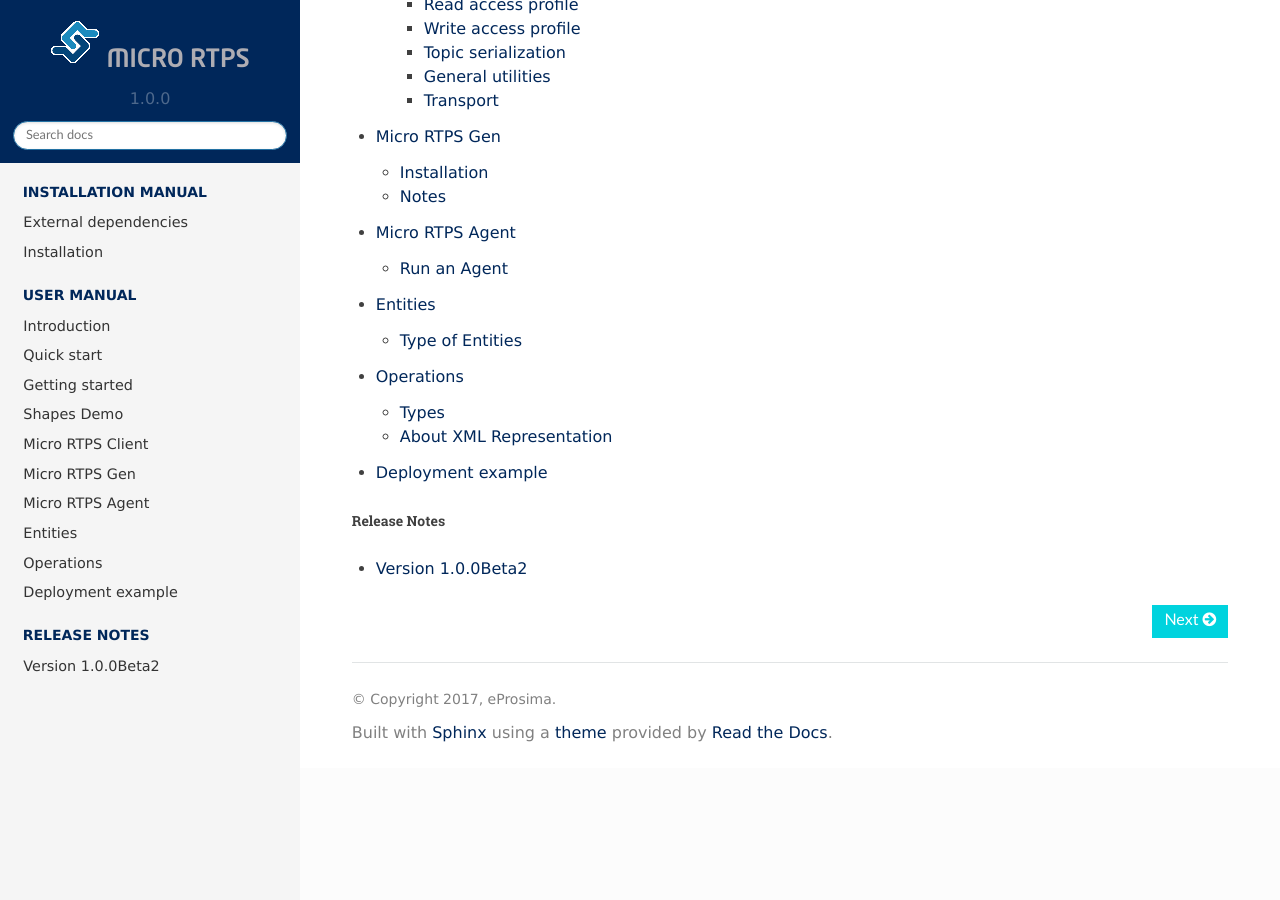
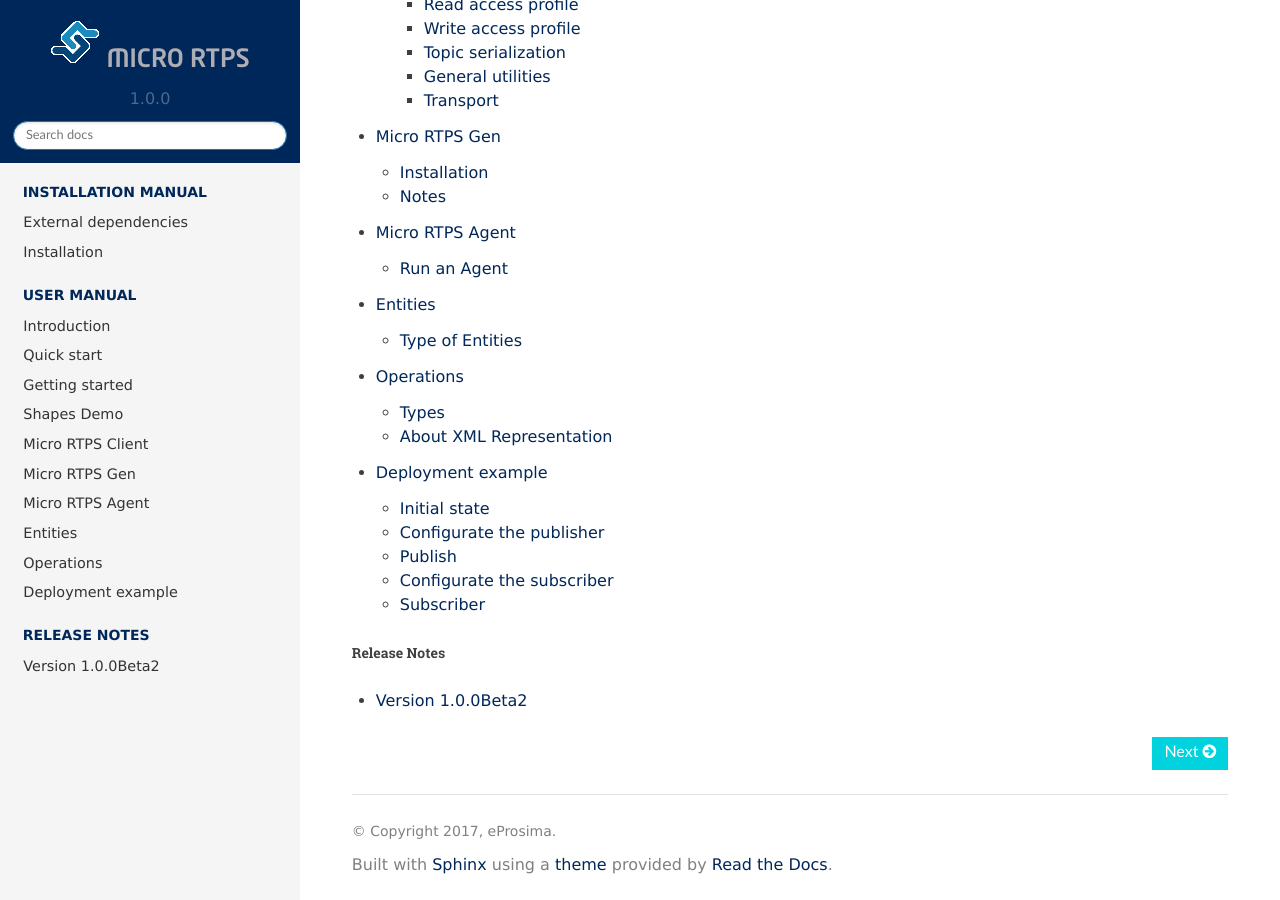
Before and after one commit to eProsima/Micro-XRCE-DDS-docs, a Sphinx documentation site: the page built from docs/index.rst, in a window 1280 px wide and 900 px high, scrolled down 2581 px. Built offline with Sphinx 7.4.7 and the Read the Docs theme 2.0.0, drawn with Linux system fonts in a browser that asks for light colours; before the commit the page ends 3349 px from its top, so only the background shows below that.

Commit message:
Refs #3257. Changes for merge request.

```diff
--- a/docs/deployment.rst
+++ b/docs/deployment.rst
@@ -4,59 +4,73 @@
 ==================
 
 This part will show how to deploy a system using *Micro RTPS* in a real enviroment.
-An example of this, can be found into ``examples/Deployment`` folder.
+An example of this can be found into ``examples/Deployment`` folder.
 
 Previous tutorials are based in `all in one` examples, that is, examples that create entities, publish or subscribe and then delete the resources.
-A possible real purpose of this, consists in differentiate the logic of `creating entities` and the actions of `publishing and subscribing`.
+One possible real purpose of this, consists in differentiate the logic of `creating entities` and the actions of `publishing and subscribing`.
 This can be done creating two differents clients.
-One for configurating the entities in the agent, and run possibly only once.
-And other/s, that logs in with the same session as the configure client (sharing the entities) and only publishes or subscribes data.
+One for configurating the entities in the agent, and run possibly once, only for creating the entities at configuration time.
+And other/s, that logs in the same session as the configure client (sharing the entities) and only publishes or subscribes data.
 
-This way allow to create easy clients in production only with te purpose of send and receive data.
-Related to it, exists the concept of `profile` that allow to build the client library only with the behavior choosen.
+This way allow to create easy clients in production only with the purpose of send and receive data.
+Related to it, exists the concept of `profile` that allow to build the client library only with the behavior choosen (only publish or only suscribe, for example).
 See :ref:`micro_rtps_client_label` for more information about this.
 
-The following shows an example about how to configure the enviroment using a `configurator client`.
+Next diagram shows an example about how to configure the enviroment using a `configurator client`.
 
-.. image:: images/deployment_0.svg
-    :width: 600 px
-    :align: center
+Initial state
+-------------
+
+    .. image:: images/deployment_0.svg
+        :width: 600 px
+        :align: center
 
 The enviroment contains two agents (is perfectly possible to use only one agent too), and two clients, one for publishing and other subscribing.
 
-.. image:: images/deployment_1.svg
-    :width: 600 px
-    :align: center
 
-The agent `A` is started (or could be already started and working with another clients).
-In this state a `configurator client` is connected to this agent with the `client key` that will be used by the future `publisher client` (0xAABBCCDD)
-Once a session is logged in, the `configurator client` creates the necesary entities for the `publisher client`.
+Configurate the publisher
+-------------------------
+
+    .. image:: images/deployment_1.svg
+        :width: 600 px
+        :align: center
+
+In this state a `configurator client` is connected to the agent `A` with the `client key` that will be used by the future `publisher client` (0xAABBCCDD)
+Once a session is logged in, the `configurator client` creates all necesary entities for the `publisher client`.
 This implies the creation of `participant`, `topic`, `publisher`, and `datawriter` entities.
 These entities have a representation as DDS entities, and can be reached now from the DDS world.
 That implies that a possible `subscriber DDS entity` could be already listening topics if it match with a `publisher DDS entity` through `DDS` world.
 
-.. image:: images/deployment_2.svg
-    :width: 600 px
-    :align: center
+Publish
+-------
+    .. image:: images/deployment_2.svg
+        :width: 600 px
+        :align: center
 
-The `publisher client` is connected to the agent.
+Then, the `publisher client` is connected to the agent `A`.
 This client logs in session with its client key (0xAABBCCDD).
 In that moment, it can use all entities created related to this `client key`.
 Because all entities that it use was created successful by the `configurator client`, the `publisher client` can inmediately publish to `DDS`.
 
-.. image:: images/deployment_3.svg
-    :width: 600 px
-    :align: center
 
-The `configurator client` connects and logs in to another agent `B`, now with the subscriber's key (0x11223344).
+Configurate the subscriber
+--------------------------
+
+    .. image:: images/deployment_3.svg
+        :width: 600 px
+        :align: center
+
+Again, the `configurator client` connects and logs in, this time to agent `B`, now with the subscriber's key (0x11223344).
 In this case, the entities that the `configurator client` creates are a `participant`, a `topic`, a `subscriber`, and a `datareader`.
+The entities created by the `configuraton client` will be available until the session is deleted.
 
-.. image:: images/deployment_4.svg
-    :width: 600 px
-    :align: center
+Subscriber
+----------
 
-The `subscriber client` logs in to the agent.
-As all their entities have been created previously, it only need to configure the read after log in.
-Once the message of request data has been sent, the subscriber will receive the topics from the publisher through `DDS` world.
+    .. image:: images/deployment_4.svg
+        :width: 600 px
+        :align: center
 
-The entities created by the `configuraton client` will be available until the session is deleted.
+Once the subscriber is configured, the `subscriber client` logs in to the agent `B`.
+As all their entities have been created previously, so it only need to configure the read after log in.
+Once the data request message has been sent, the subscriber will receive the topics from the publisher through `DDS` world.
```
